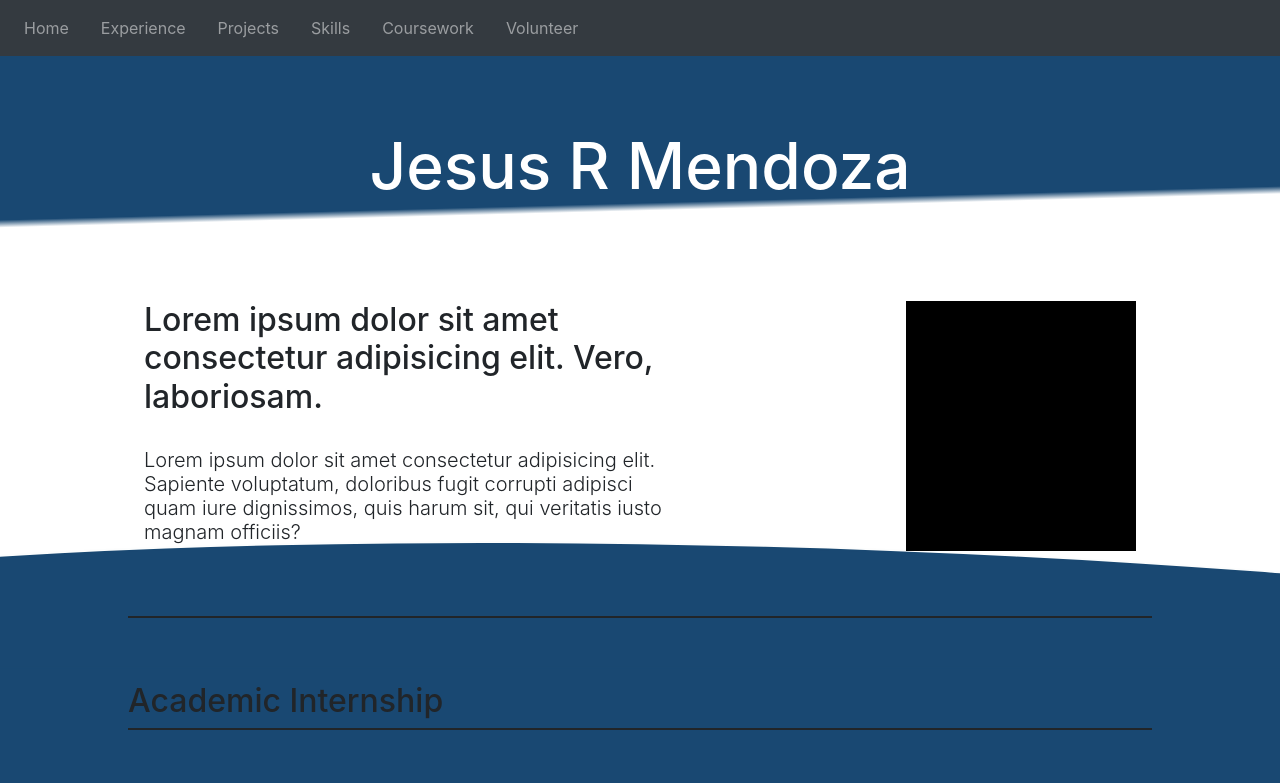
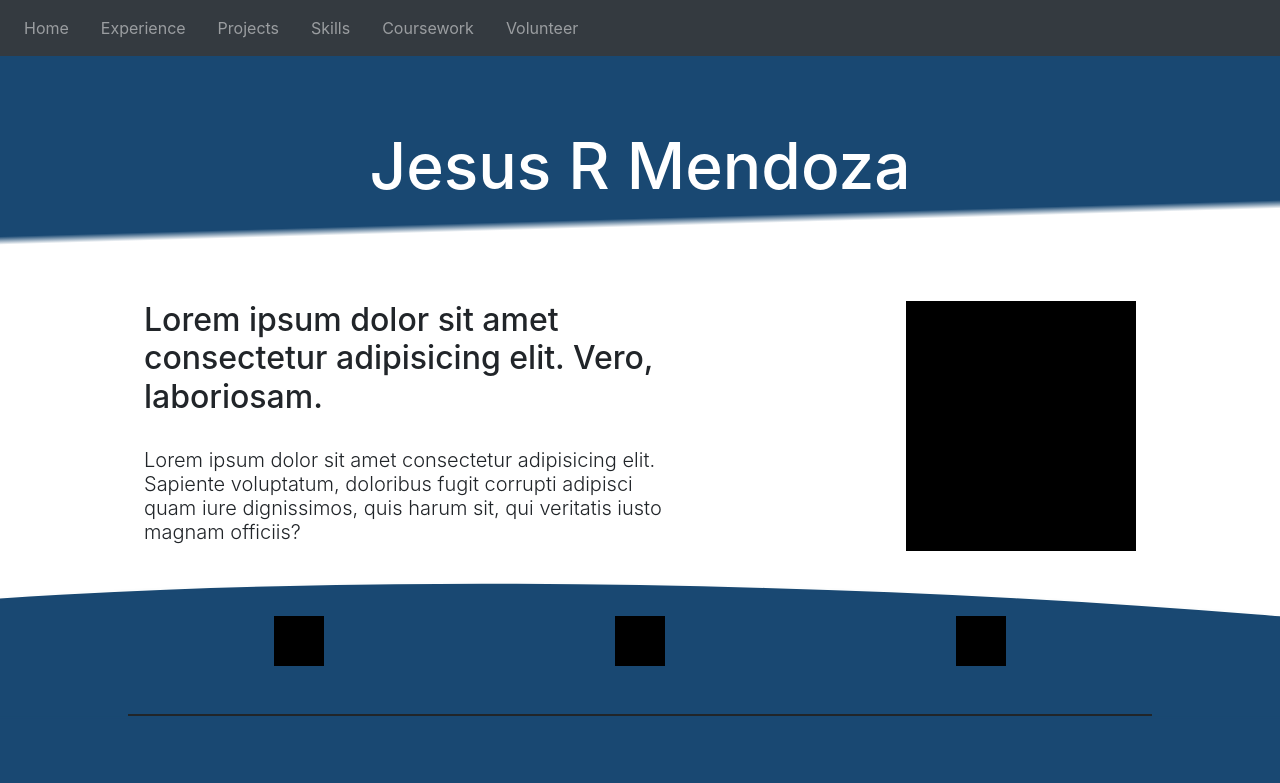
Before and after one commit to jesus-r-mendoza/Portfolio, a React (Create React App) app: page / in a window 1280 px wide. Shown: the top 783 px of the page. Built offline with nearby package versions, Linux system fonts and the light colour scheme.

Commit message:
added skeleton for icons

```diff
--- a/src/components/sections/home/HomeSection.js
+++ b/src/components/sections/home/HomeSection.js
@@ -1,6 +1,7 @@
 import React from 'react';
 import Name from './Name';
 import Details from './Details';
+import Icons from './Icons';
 
 class HomeSection extends React.Component {
 
@@ -9,6 +10,7 @@ class HomeSection extends React.Component {
             <div id="home" className="section">
                 <Name />
                 <Details />
+                <Icons />
             </div>
         )
     }
--- /dev/null
+++ b/src/components/sections/home/Icons.js
@@ -0,0 +1,13 @@
+import React from 'react'
+
+function Icons() {
+    return (
+        <div className="my-5 d-flex justify-content-around align-items-center">
+            <div id="icon"></div>
+            <div id="icon"></div>
+            <div id="icon"></div>
+        </div>
+    )
+}
+
+export default  Icons;
--- a/src/index.css
+++ b/src/index.css
@@ -54,3 +54,9 @@ code {
 #desc {
   margin-bottom: 1em;
 }
+
+#icon {
+  width: 50px;
+  height: 50px;
+  background-color: black;
+}
```
